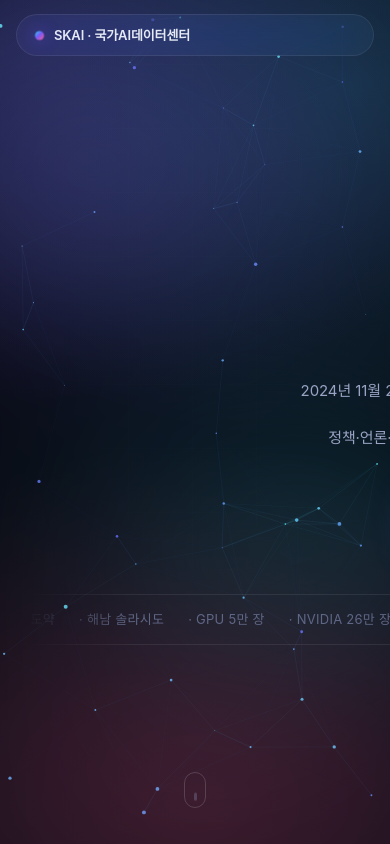
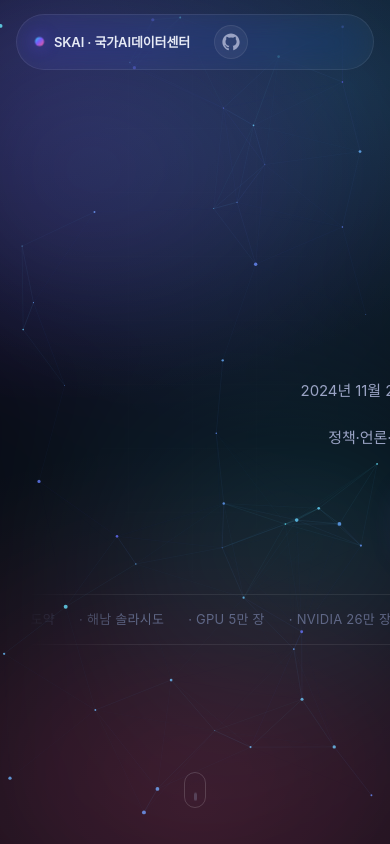
Before and after one commit to revfactory/national-ai-datacenter, a plain HTML site: page index.html in a window 390 px wide. Shown: the top 844 px of the page. Drawn offline with Linux system fonts and the light colour scheme; a web font is replaced by a local one.

Commit message:
우측 상단에 GitHub 저장소 링크 추가 (반응형: 모바일에서는 아이콘만)

```diff
--- a/index.html
+++ b/index.html
@@ -38,6 +38,10 @@
     <li><a href="#voices">목소리</a></li>
     <li><a href="#sources">출처</a></li>
   </ul>
+  <a class="gh-link" href="https://github.com/revfactory/national-ai-datacenter" target="_blank" rel="noopener" aria-label="GitHub 저장소 열기">
+    <svg viewBox="0 0 24 24" width="18" height="18" aria-hidden="true"><path fill="currentColor" d="M12 .5C5.65.5.5 5.65.5 12c0 5.08 3.29 9.39 7.86 10.91.58.1.79-.25.79-.56v-2.18c-3.2.7-3.87-1.36-3.87-1.36-.52-1.33-1.27-1.69-1.27-1.69-1.04-.71.08-.7.08-.7 1.15.08 1.76 1.18 1.76 1.18 1.03 1.76 2.69 1.25 3.35.96.1-.74.4-1.25.73-1.54-2.55-.29-5.24-1.28-5.24-5.7 0-1.26.45-2.29 1.18-3.09-.12-.29-.51-1.46.11-3.04 0 0 .97-.31 3.18 1.18a11 11 0 0 1 5.8 0c2.2-1.49 3.17-1.18 3.17-1.18.63 1.58.24 2.75.12 3.04.74.8 1.18 1.83 1.18 3.09 0 4.43-2.69 5.4-5.26 5.69.41.36.78 1.05.78 2.13v3.15c0 .31.21.66.79.55C20.22 21.38 23.5 17.08 23.5 12 23.5 5.65 18.35.5 12 .5Z"/></svg>
+    <span>GitHub</span>
+  </a>
 </nav>
 
 <!-- =============== HERO =============== -->
--- a/styles.css
+++ b/styles.css
@@ -108,6 +108,24 @@ em{font-style:normal;color:var(--accent);font-weight:600}
   display:inline-block;
 }
 .nav-links a:hover{color:var(--ink);background:rgba(255,255,255,.06)}
+.gh-link{
+  display:inline-flex;align-items:center;gap:6px;
+  padding:6px 12px 6px 10px;
+  border-radius:999px;
+  background:rgba(255,255,255,.05);
+  border:1px solid var(--stroke);
+  color:var(--ink-mute);
+  font-size:12.5px;font-weight:500;
+  transition:all .25s ease;
+  flex-shrink:0;
+}
+.gh-link svg{transition:transform .35s ease}
+.gh-link:hover{color:var(--ink);background:rgba(255,255,255,.1);border-color:var(--stroke-strong)}
+.gh-link:hover svg{transform:rotate(8deg) scale(1.08)}
+@media (max-width: 820px){
+  .gh-link span{display:none}
+  .gh-link{padding:7px;border-radius:50%}
+}
 
 /* ===================== HERO ===================== */
 .hero{
```
